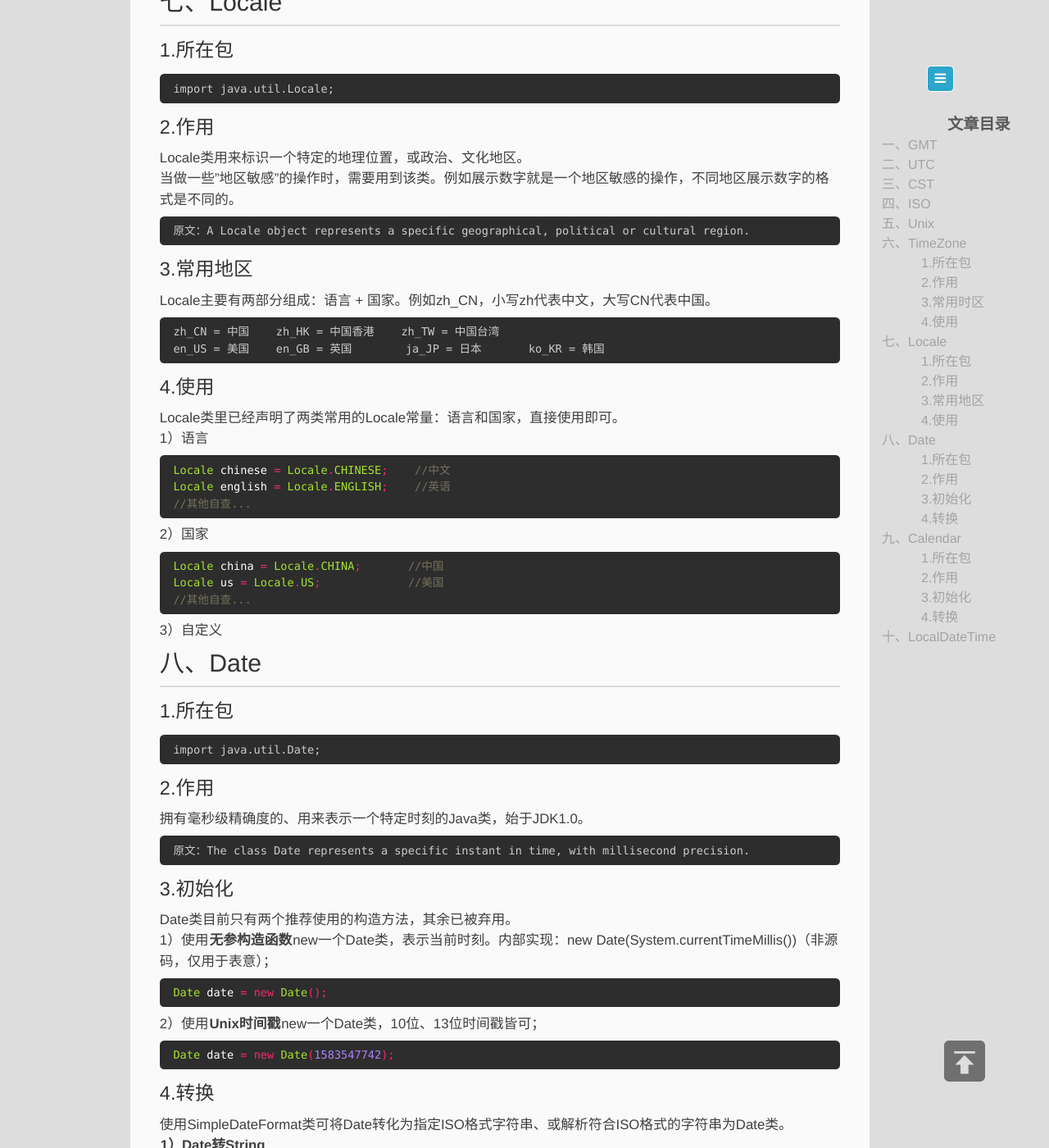
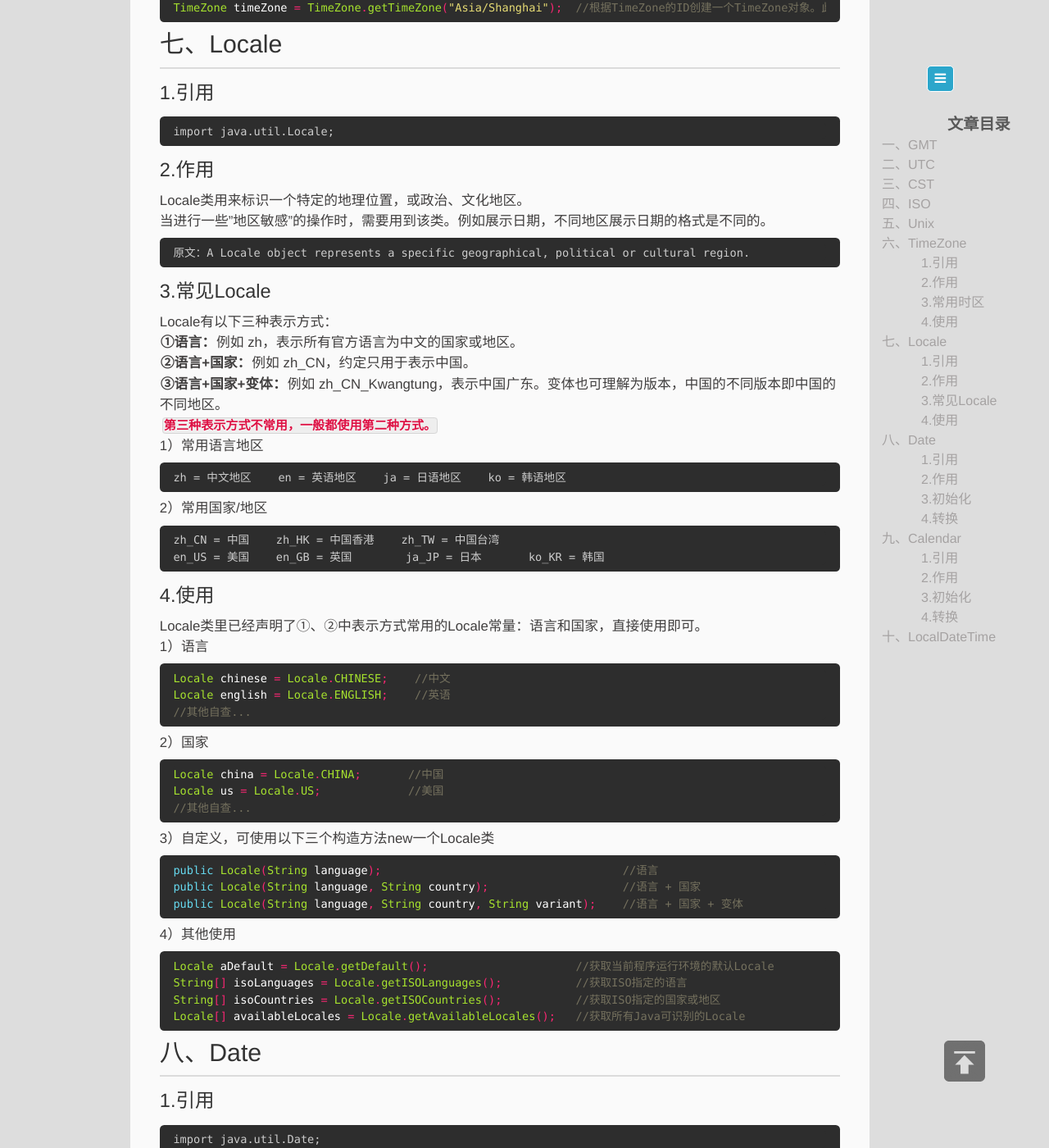
Before and after one commit to memorate/memorate.github.io, a Jekyll site: the page built from _posts/2020-03-07-java-time-overview.md, in a window 1280 px wide and 1400 px high, scrolled down 2063 px. Shown: the whole window at 82% size. Built offline with Jekyll 4.4.1, drawn with Linux system fonts in a browser that asks for light colours; some of the changed text lies outside the part shown.

Commit message:
更新20200307

````diff
--- a/_includes/_partial/footer.html
+++ b/_includes/_partial/footer.html
@@ -60,7 +60,7 @@
 				-->
 
 		<p class="copyright">
-		Powered by <a href="http://mawen.work" target="_blank" title="Anchor">Anchor</a> and Theme by <a href="https://github.com/simpleyyt/jekyll-jacman" target="_blank" title="Jacman">Jacman</a> © 2019
+		Powered by <a href="http://mawen.work" target="_blank" title="Anchor">Anchor</a> and Theme by <a href="https://github.com/simpleyyt/jekyll-jacman" target="_blank" title="Jacman">Jacman</a> © 2020
 		{% if site.author.name %}
 		<a href="{{ site.root }}about" target="_blank" title="{{ site.author.name }}">{{ site.author.name }}</a>
 		{% else %}
--- a/_posts/2020-03-07-java-time-overview.md
+++ b/_posts/2020-03-07-java-time-overview.md
@@ -56,7 +56,7 @@
 1583547742622  ——  2020/3/7 10:22:22.622
 ```
 ## 六、TimeZone
-#### 1.所在包
+#### 1.引用
 ```text
 import java.util.TimeZone;
 ```
@@ -71,27 +71,40 @@
 Asia/Shanghai      Asia/Urumqi             Hongkong
 Europe/London      America/Los_Angeles     Japan
 ```
-可使用`TimeZone.getAvailableIDs()`来获取所有可用时区Id。
 #### 4.使用
+```java
+TimeZone aDefault = TimeZone.getDefault();                  //获取当前程序运行环境的默认TimeZone
+String[] availableIDs = TimeZone.getAvailableIDs();         //获取所有Java可识别的TimeZone
+TimeZone timeZone = TimeZone.getTimeZone("Asia/Shanghai");  //根据TimeZone的ID创建一个TimeZone对象。此方法为常用！！
+```
 ## 七、Locale
-#### 1.所在包
+#### 1.引用
 ```text
 import java.util.Locale;
 ```
 #### 2.作用
 Locale类用来标识一个特定的地理位置，或政治、文化地区。
-当做一些"地区敏感"的操作时，需要用到该类。例如展示数字就是一个地区敏感的操作，不同地区展示数字的格式是不同的。
+当进行一些"地区敏感"的操作时，需要用到该类。例如展示日期，不同地区展示日期的格式是不同的。
 ```text
 原文：A Locale object represents a specific geographical, political or cultural region.
 ```
-#### 3.常用地区
-Locale主要有两部分组成：语言 + 国家。例如zh_CN，小写zh代表中文，大写CN代表中国。
+#### 3.常见Locale
+Locale有以下三种表示方式：
+**①语言：**例如 zh，表示所有官方语言为中文的国家或地区。
+**②语言+国家：**例如 zh_CN，约定只用于表示中国。
+**③语言+国家+变体：**例如 zh_CN_Kwangtung，表示中国广东。变体也可理解为版本，中国的不同版本即中国的不同地区。
+**`第三种表示方式不常用，一般都使用第二种方式。`**
+1）常用语言地区
+```text
+zh = 中文地区    en = 英语地区    ja = 日语地区    ko = 韩语地区
+```
+2）常用国家/地区
 ```text
 zh_CN = 中国    zh_HK = 中国香港    zh_TW = 中国台湾
 en_US = 美国    en_GB = 英国        ja_JP = 日本       ko_KR = 韩国
 ```
 #### 4.使用
-Locale类里已经声明了两类常用的Locale常量：语言和国家，直接使用即可。
+Locale类里已经声明了①、②中表示方式常用的Locale常量：语言和国家，直接使用即可。
 1）语言
 ```java
 Locale chinese = Locale.CHINESE;    //中文
@@ -104,10 +117,21 @@
 Locale us = Locale.US;             //美国
 //其他自查...
 ```
-3）自定义
-
+3）自定义，可使用以下三个构造方法new一个Locale类
+```java
+public Locale(String language);                                    //语言
+public Locale(String language, String country);                    //语言 + 国家
+public Locale(String language, String country, String variant);    //语言 + 国家 + 变体
+```
+4）其他使用
+```java
+Locale aDefault = Locale.getDefault();                      //获取当前程序运行环境的默认Locale
+String[] isoLanguages = Locale.getISOLanguages();           //获取ISO指定的语言
+String[] isoCountries = Locale.getISOCountries();           //获取ISO指定的国家或地区
+Locale[] availableLocales = Locale.getAvailableLocales();   //获取所有Java可识别的Locale
+```
 ## 八、Date
-#### 1.所在包
+#### 1.引用
 ```text
 import java.util.Date;
 ```
@@ -154,7 +178,7 @@
 long timeStamp = date.getTime();
 ```
 ## 九、Calendar
-#### 1.所在包
+#### 1.引用
 ```text
 import java.util.Calendar;
 ```
@@ -163,6 +187,9 @@
 ②Calendar类还提供了一些操作Calendar字段的方法，例如"getFirstDayOfWeek()"。该类始于JDK1.1（[原文](https://docs.oracle.com/javase/8/docs/api/java/util/Calendar.html)）。
 ③简而言之，**Calendar是专门用来操作年月日时分秒的类**。
 #### 3.初始化
-Calendar中的两个构造方法均为protected，因此只能使用
+Calendar中的两个构造方法均为protected，因此只能使用静态方法getInstance()来创建一个Calendar对象。
+```java
+
+```
 #### 4.转换
 ## 十、LocalDateTime
````
